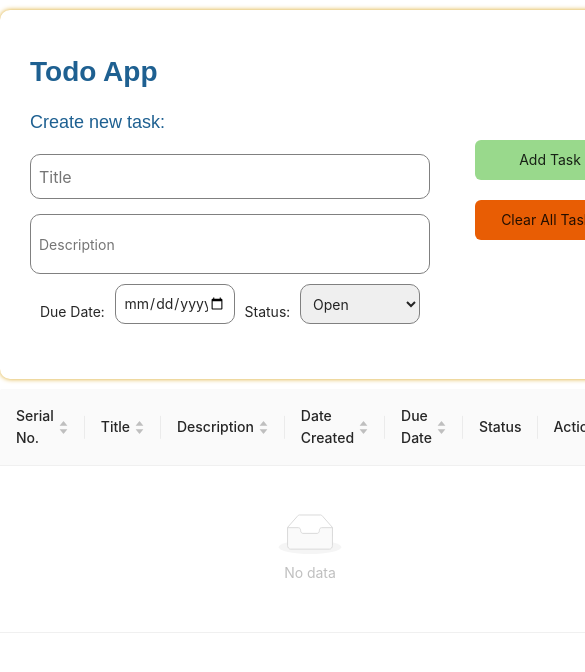
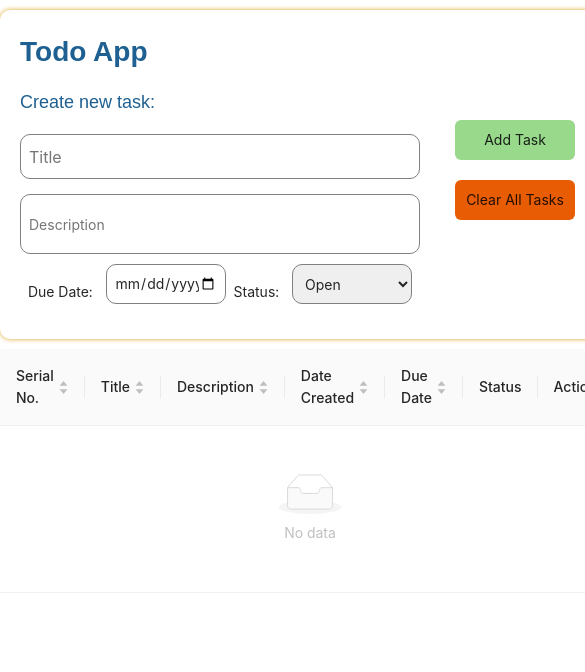
Before and after one commit to iamdarshangowda/Todo-App, a React (Create React App) app: page / in a window 390 px wide. Shown: the top 672 px of the page, 585 px wide, since content can reach past the window. Built offline with nearby package versions, Linux system fonts and the light colour scheme; a web font is replaced by a local one.

Commit message:
mobile view update 2

```diff
--- a/src/App.css
+++ b/src/App.css
@@ -18,12 +18,11 @@
   box-shadow: 0 0 5px goldenrod;
   padding: 15px;
   border-radius: 10px;
-  width: 650px;
+  width: 600px;
 }
 
 .input-container {
-  width: 400px;
-  margin: 25px auto;
+  margin: 5px auto;
   display: flex;
   flex-direction: column;
 }
@@ -52,6 +51,7 @@
 .status_input {
   width: 120px;
   height: 40px;
+  margin-left: 5px;
 }
 
 .title_input {
@@ -83,7 +83,7 @@
 }
 
 .btn {
-  width: 150px;
+  width: 120px;
   height: 40px;
   margin-left: 20px;
   border: none;
@@ -111,6 +111,7 @@
   display: flex;
   justify-content: space-evenly;
   align-items: center;
+  width: 400px;
 }
 
 @media only screen and (max-device-width: 480px) {
@@ -118,13 +119,19 @@
     display: flex;
     flex-direction: column;
     justify-content: center;
+    height: 85vh;
+    align-items: center;
   }
   .top-container {
     flex-direction: column;
     padding: 10px;
-    width: 480px;
+    margin: 10px auto;
+    width: 450px;
   }
   .btn-container {
     flex-direction: row;
   }
+  .table {
+    width: 100%;
+  }
 }
--- a/src/App.js
+++ b/src/App.js
@@ -223,6 +223,7 @@
       </div>
       <Table
         dataSource={todoList}
+        className="table"
         columns={columns}
         pagination={{ pageSize: 5 }}
         style={{ width: 800, margin: "0 auto" }}
```
